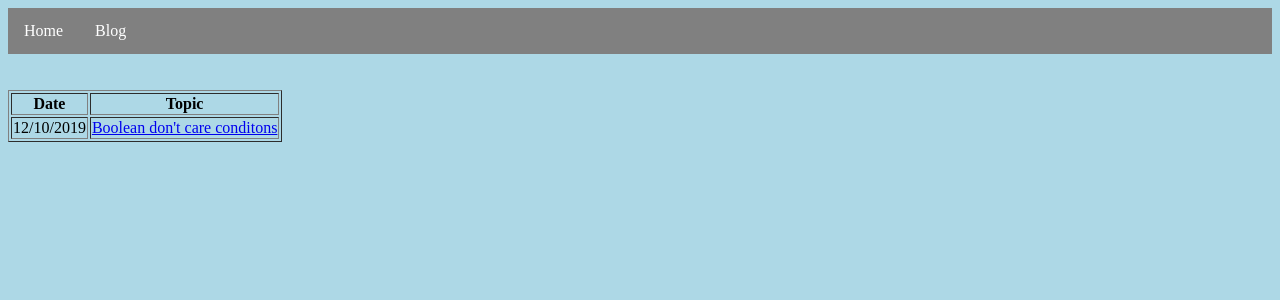
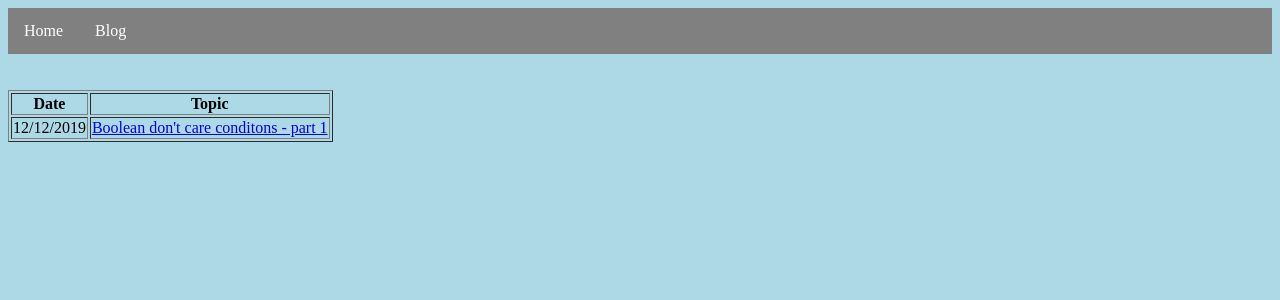
Before and after one commit to swamydp/swamydp.github.io, a Jekyll site: the page built from blog/index.html, in a window 1280 px wide. Shown: the top 300 px of the page. Built offline with Jekyll 4.4.1, drawn with Linux system fonts in a browser that asks for light colours.

Commit message:
Update index.html

```diff
--- a/blog/index.html
+++ b/blog/index.html
@@ -11,7 +11,7 @@ title: Swamy's Blog
     <th>Topic</th>
   </tr>
   <tr>
-    <td>12/10/2019</td>
-    <td> <a href="/swamydp/swamydp.github.io/myposts/test.html">Boolean don't care conditons</a> </td>
+    <td>12/12/2019</td>
+    <td> <a href="/myposts/dec12-2019.html">Boolean don't care conditons - part 1</a> </td>
   </tr>
 </table>
```
